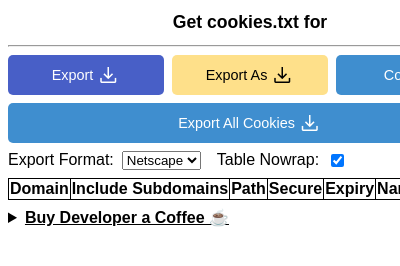
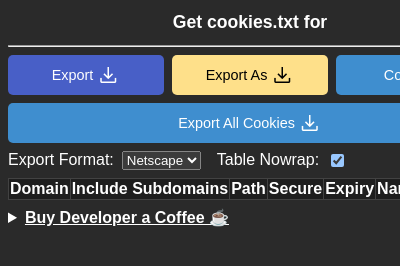
Before and after one commit to kairi003/Get-cookies.txt-LOCALLY, a browser extension: page src/popup.html in a window 400 px wide. Shown: the top 266 px of the page. Drawn offline with Linux system fonts and the dark colour scheme.

Commit message:
add: dark theme style

```diff
--- a/src/popup.css
+++ b/src/popup.css
@@ -18,7 +18,7 @@ h1 {
   text-align: center;
 }
 
-h1 > span#location {
+h1 > a#location {
   color: blue;
 }
 
--- /dev/null
+++ b/src/popup.dark.css
@@ -0,0 +1,40 @@
+@media (prefers-color-scheme: dark) {
+  html {
+    background-color: #2a2a2a;
+    scrollbar-color: #aaa #333;
+  }
+
+  h1 > a#location {
+    color: #e09200;
+  }
+
+  .export-btn {
+    background-color: #333333;
+    color: #FFFFFF;
+  }
+
+  .export-btn.export {
+    background-color: #485FC7;
+  }
+
+  .export-btn.export-as {
+    background-color: #FEE08A;
+    color: black;
+  }
+
+  .export-btn.copy, .export-btn.export-all {
+    background-color: #3F8ECF;
+  }
+
+  .table-container {
+    background-color: #1e1e1e;
+  }
+
+  .netscape-table th, td {
+    border: solid 1px #424242;
+  }
+
+  .netscape-table tbody tr:nth-of-type(2n+1) {
+    background-color: #2a2a2a;
+  }
+}
--- a/src/popup.html
+++ b/src/popup.html
@@ -3,7 +3,13 @@
 
 <head>
   <meta charset="utf-8">
+  <style>
+    :root {
+      color-scheme: dark light;
+    }
+  </style>
   <link rel="stylesheet" href="popup.css">
+  <link rel="stylesheet" href="popup.dark.css">
   <link rel="stylesheet" href="popup-options.css">
   <link rel="stylesheet" href="iconfont/material-icons.css">
   <link rel="stylesheet" href="donation.css">
```
Also changed, not shown: src/manifest.json.
